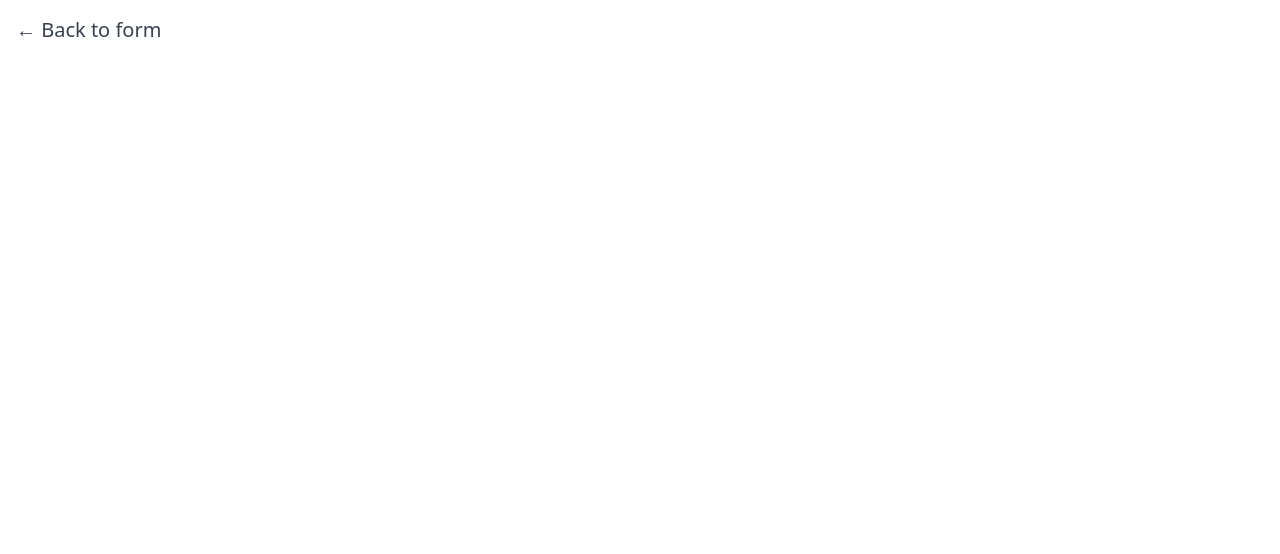
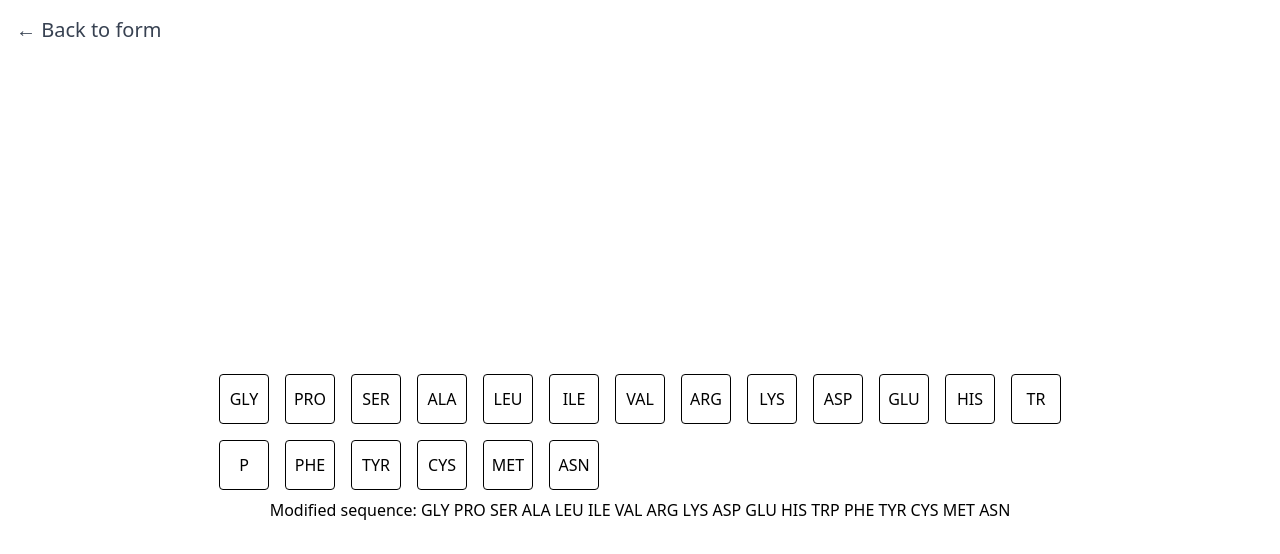
Before and after one commit to elliothershberg/interactive-mutation-browser, a Next.js app: page /browser in a window 1280 px wide. Shown: the top 554 px of the page. Built offline with nearby package versions, Linux system fonts and the light colour scheme.

Commit message:
Add start of amino acid sequence viewer

```diff
--- /dev/null
+++ b/components/AminoAcidSequence/AminoAcidSequence.tsx
@@ -0,0 +1,73 @@
+import React, { useState } from "react";
+
+type AminoAcidSequenceProps = {
+  sequence: string;
+};
+
+type AminoAcidChange = {
+  index: number;
+  newAminoAcid: string;
+};
+
+const AMINO_ACIDS_PER_ROW = 50;
+
+function AminoAcidSequence({ sequence }: AminoAcidSequenceProps) {
+  const [changes, setChanges] = useState<AminoAcidChange[]>([]);
+
+  const rows = [];
+
+  for (let i = 0; i < sequence.length; i += AMINO_ACIDS_PER_ROW) {
+    const rowSequence = sequence.slice(i, i + AMINO_ACIDS_PER_ROW).split(" ");
+    const row = (
+      <div key={i} className="flex">
+        {rowSequence.map((aa, j) => {
+          const index = i + j;
+          const isChanged = changes.some((c) => c.index === index);
+          const style = `border border-black w-6 h-6 flex items-center justify-center m-2 p-6 rounded ${
+            isChanged ? "border-red-500" : ""
+          }`;
+          return (
+            <div
+              key={j}
+              className={style}
+              contentEditable
+              suppressContentEditableWarning
+              onBlur={(event) => {
+                const newAminoAcid = event.currentTarget.innerText
+                  .trim()
+                  .toUpperCase();
+                if (newAminoAcid && newAminoAcid !== aa) {
+                  const change: AminoAcidChange = { index, newAminoAcid };
+                  setChanges([
+                    ...changes.filter((c) => c.index !== index),
+                    change,
+                  ]);
+                }
+              }}
+            >
+              {aa}
+            </div>
+          );
+        })}
+      </div>
+    );
+    rows.push(row);
+  }
+
+  const modifiedSequence = changes.reduce(
+    (seq, change) =>
+      seq.slice(0, change.index) +
+      change.newAminoAcid +
+      seq.slice(change.index + 1),
+    sequence
+  );
+
+  return (
+    <div>
+      {rows}
+      <p>Modified sequence: {modifiedSequence}</p>
+    </div>
+  );
+}
+
+export default AminoAcidSequence;
--- /dev/null
+++ b/components/AminoAcidSequence/index.ts
@@ -0,0 +1,3 @@
+import AminoAcidSequence from "./AminoAcidSequence";
+
+export default AminoAcidSequence;
--- a/pages/browser.tsx
+++ b/pages/browser.tsx
@@ -1,9 +1,17 @@
 import type { NextPage } from "next";
 import Head from "next/head";
 import Link from "next/link";
+import dynamic from "next/dynamic";
+
 import { useAtomValue } from "jotai";
 
 import { inputSequence } from "../lib/sequenceState";
+
+// const DynamicSeqViz = dynamic(() => import("seqviz"), {
+//   ssr: false,
+// });
+
+import AminoAcidSequence from "../components/AminoAcidSequence";
 
 const Browser: NextPage = () => {
   const sequence = useAtomValue(inputSequence);
@@ -23,7 +31,7 @@ const Browser: NextPage = () => {
 
       <div className="flex min-h-screen flex-col items-center justify-center py-2">
         <main className="flex w-full flex-1 flex-col items-center justify-center px-20 text-center">
-          <h1>{sequence}</h1>
+          <AminoAcidSequence sequence="GLY PRO SER ALA LEU ILE VAL ARG LYS ASP GLU HIS TRP PHE TYR CYS MET ASN" />
         </main>
       </div>
     </div>
```
